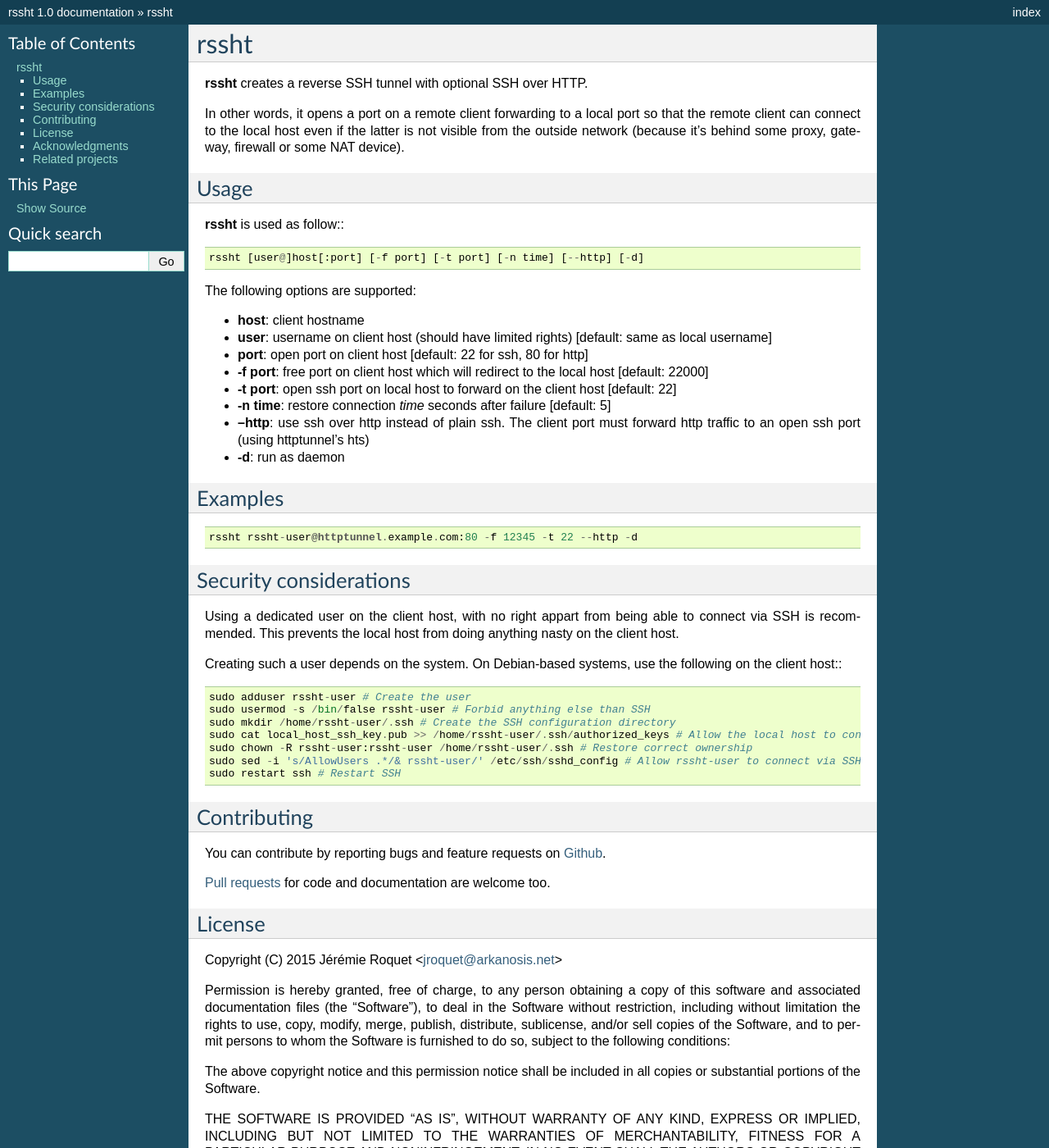
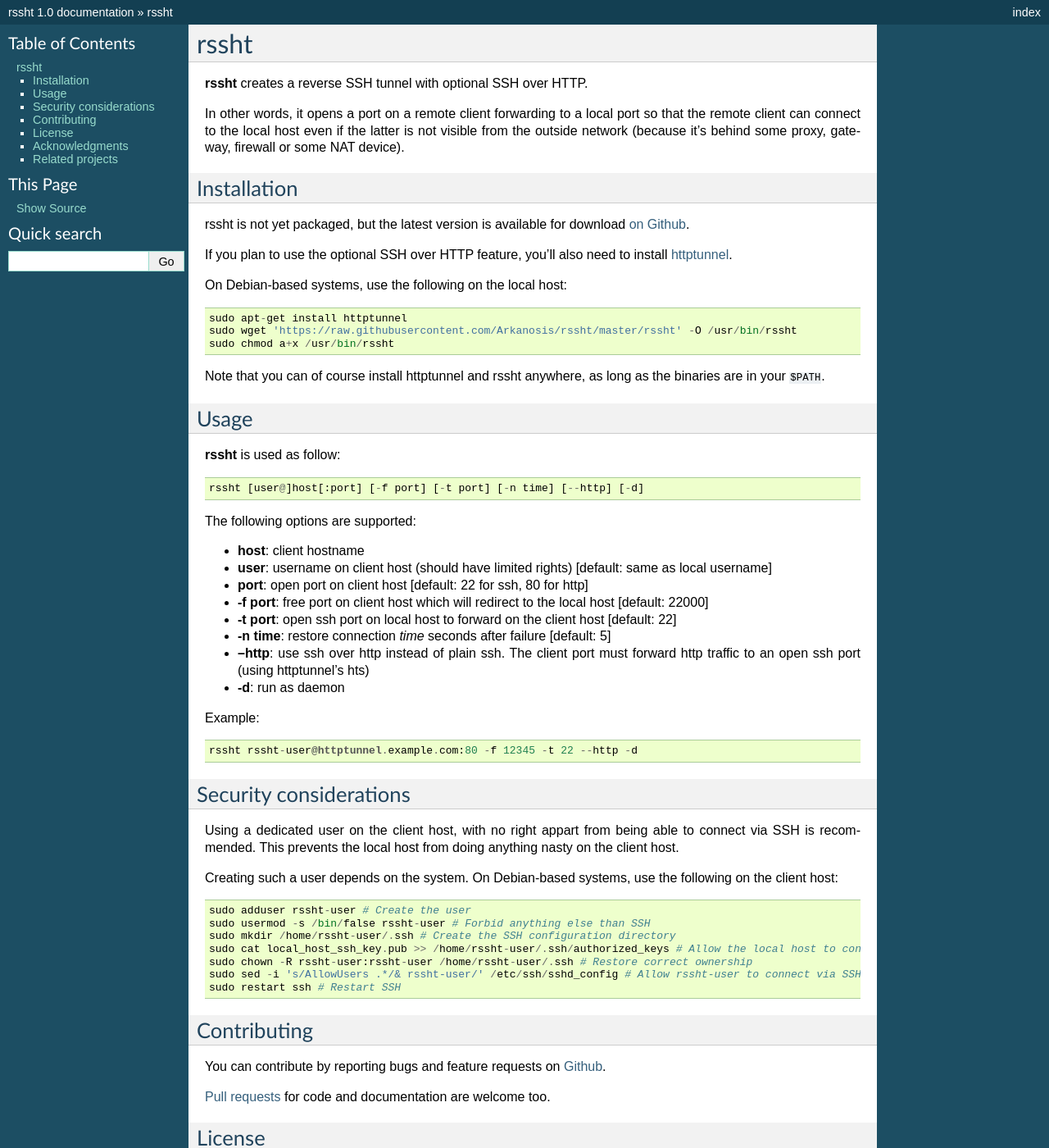
Before and after one commit to Arkanosis/rssht, a Sphinx documentation site: the page built from docs/index.rst, in a window 1280 px wide and 1400 px high. Shown: the whole window at 82% size. Built offline with Sphinx 7.4.7, drawn with Linux system fonts in a browser that asks for light colours.

Commit message:
Add installation instructions to the documentation

```diff
--- a/docs/index.rst
+++ b/docs/index.rst
@@ -5,10 +5,27 @@ rssht
 
 In other words, it opens a port on a remote client forwarding to a local port so that the remote client can connect to the local host even if the latter is not visible from the outside network (because it's behind some proxy, gateway, firewall or some NAT device).
 
+Installation
+------------
+
+rssht is not yet packaged, but the latest version is available for download `on Github <https://raw.githubusercontent.com/Arkanosis/rssht/master/rssht>`_.
+
+If you plan to use the optional SSH over HTTP feature, you'll also need to install `httptunnel <https://www.gnu.org/software/httptunnel/httptunnel.html>`_.
+
+On Debian-based systems, use the following on the local host:
+
+::
+
+     sudo apt-get install httptunnel
+     sudo wget 'https://raw.githubusercontent.com/Arkanosis/rssht/master/rssht' -O /usr/bin/rssht
+     sudo chmod a+x /usr/bin/rssht
+
+Note that you can of course install httptunnel and rssht anywhere, as long as the binaries are in your :code:`$PATH`.
+
 Usage
 -----
 
-**rssht** is used as follow:::
+**rssht** is used as follow::
 
     rssht [user@]host[:port] [-f port] [-t port] [-n time] [--http] [-d]
 
@@ -24,8 +41,7 @@ The following options are supported:
 * **--http**: use ssh over http instead of plain ssh. The client port must forward http traffic to an open ssh port (using httptunnel's hts)
 * **-d**: run as daemon
 
-Examples
---------
+Example:
 
 ::
 
@@ -36,7 +52,9 @@ Security considerations
 
 Using a dedicated user on the client host, with no right appart from being able to connect via SSH is recommended. This prevents the local host from doing anything nasty on the client host.
 
-Creating such a user depends on the system. On Debian-based systems, use the following on the client host:::
+Creating such a user depends on the system. On Debian-based systems, use the following on the client host:
+
+::
 
     sudo adduser rssht-user # Create the user
     sudo usermod -s /bin/false rssht-user # Forbid anything else than SSH
```
